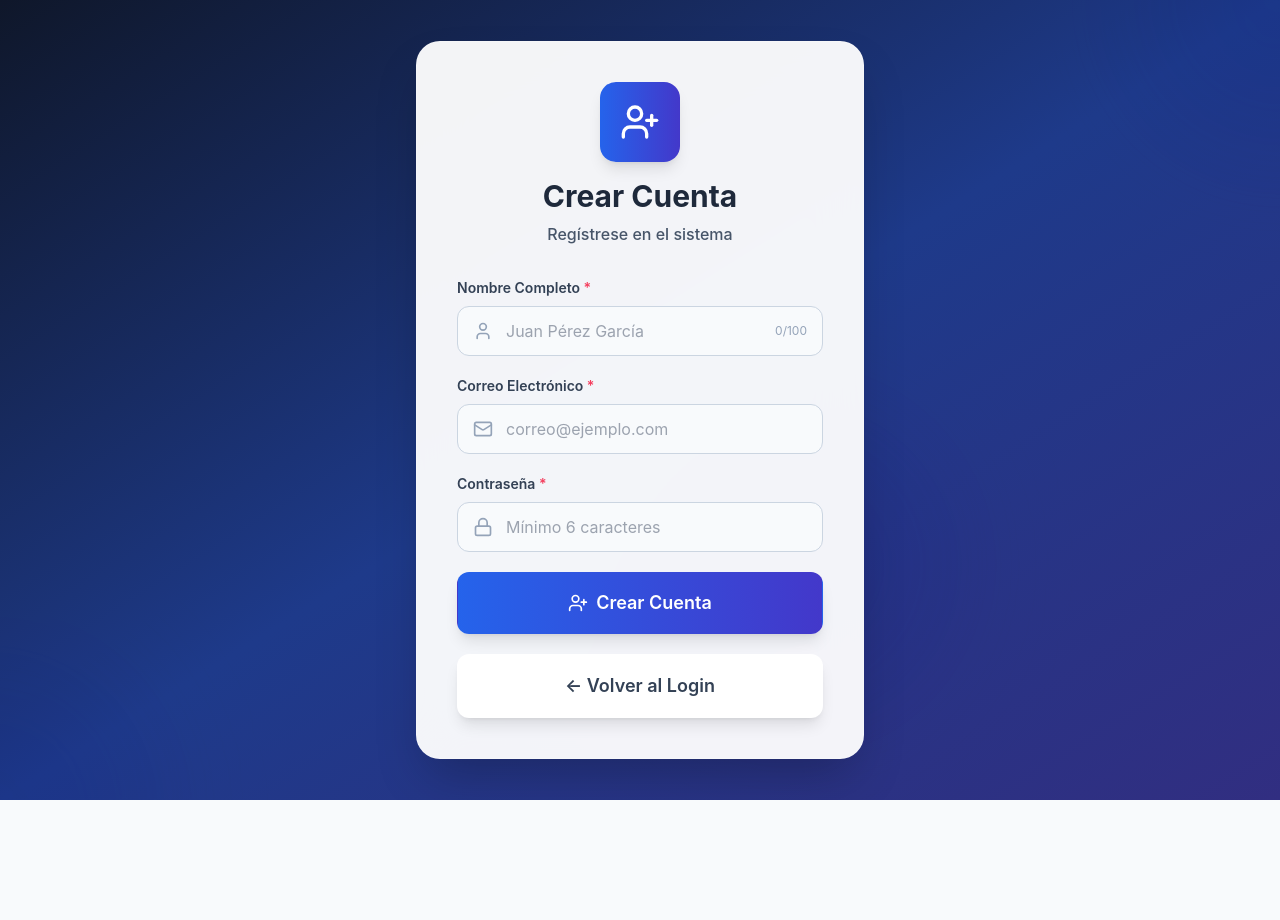
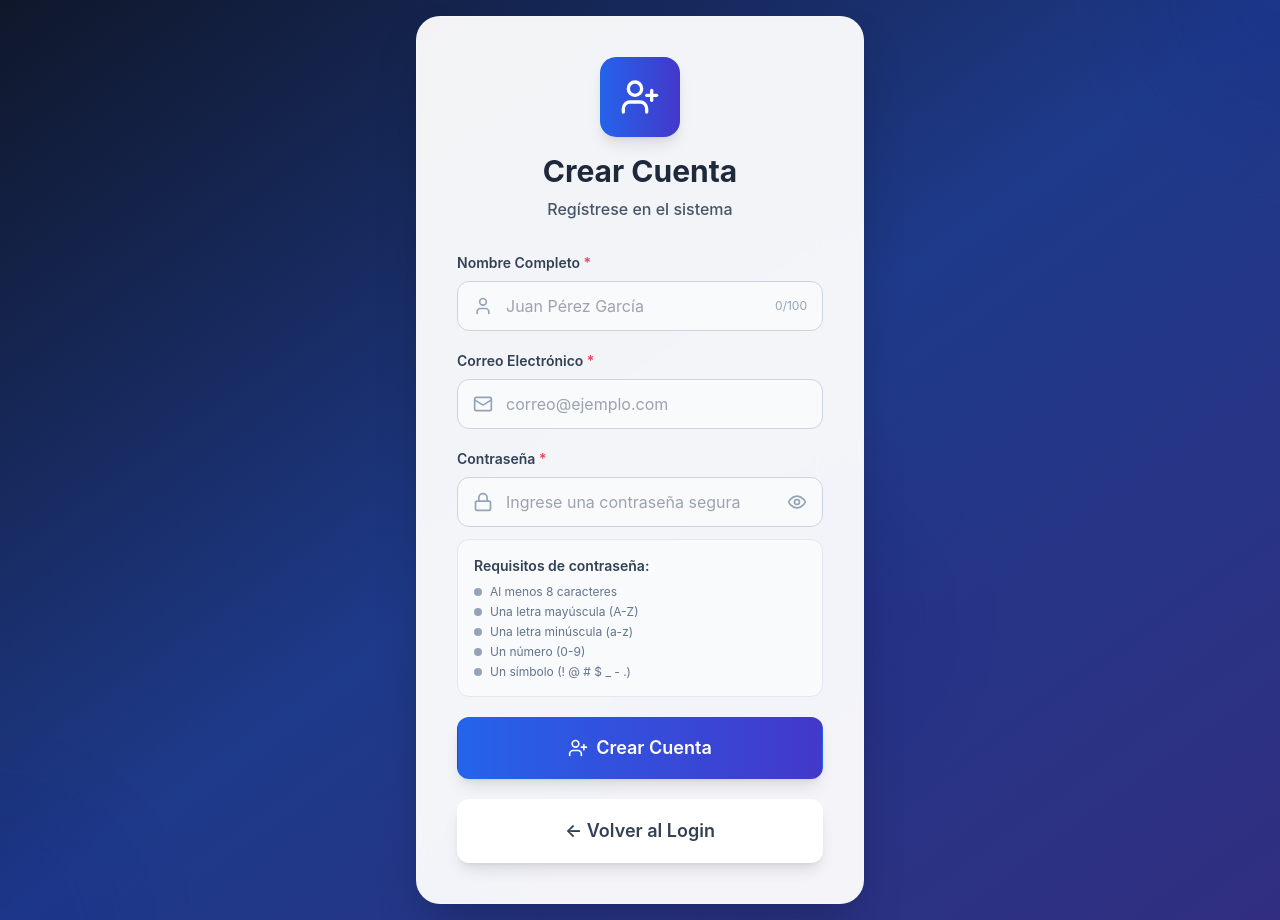
Before and after one commit to EmmanuelUNI/Proyecto-gestion-de-datos_DS2, a React (Vite) app in the folder frontend/: page / in a window 1280 px wide. Both pictures are taken after a click on the button "Crear Cuenta Nueva". Before the commit the page ends 800 px from the top, so only its background shows below. Built offline with nearby package versions, Linux system fonts and the light colour scheme; the HTML template or start-up script is replaced by a standard one.

Commit message:
verificaciones contraseña

```diff
--- a/frontend/src/App.jsx
+++ b/frontend/src/App.jsx
@@ -1,5 +1,5 @@
 import React, { useState, useEffect, useRef } from 'react';
-import { LogOut, Plus, Edit2, Search, Trash2, FileText, AlertCircle, CheckCircle, User, Mail, Phone, Calendar, CreditCard, Users, Upload, X, UserPlus, Lock, ChevronRight, Database, Settings, BarChart3, Shield, MessageCircle, Send, Bot, Sparkles } from 'lucide-react';
+import { LogOut, Plus, Edit2, Search, Trash2, FileText, AlertCircle, CheckCircle, User, Mail, Phone, Calendar, CreditCard, Users, Upload, X, UserPlus, Lock, ChevronRight, Database, Settings, BarChart3, Shield, MessageCircle, Send, Bot, Sparkles, Eye, EyeOff } from 'lucide-react';
 
 const API_URL = '';
 
@@ -57,7 +57,12 @@ const validaciones = {
     return null;
   },
   password: (value) => {
-    if (!value || value.length < 6) return 'La contraseña debe tener al menos 6 caracteres';
+    if (!value) return 'Contraseña requerida';
+    if (value.length < 8) return 'La contraseña debe tener al menos 8 caracteres';
+    if (!/[A-Z]/.test(value)) return 'Debe contener al menos una letra mayúscula';
+    if (!/[a-z]/.test(value)) return 'Debe contener al menos una letra minúscula';
+    if (!/[0-9]/.test(value)) return 'Debe contener al menos un número';
+    if (!/[!@#$_.-]/.test(value)) return 'Debe contener al menos un símbolo (!, @, #, $, _, -, .)';
     return null;
   },
   nombre: (value) => {
@@ -156,6 +161,97 @@ const Input = ({ label, type = 'text', value, onChange, error, required = false,
     )}
   </div>
 );
+
+// Nuevo componente PasswordInput con validación visual mejorada
+const PasswordInput = ({ label, value, onChange, error, required = false, placeholder = '', showPasswordRequirements = false }) => {
+  const [showPassword, setShowPassword] = useState(false);
+  const [touched, setTouched] = useState(false);
+
+  const validatePassword = (password) => {
+    const requirements = {
+      length: password.length >= 8,
+      uppercase: /[A-Z]/.test(password),
+      lowercase: /[a-z]/.test(password),
+      number: /[0-9]/.test(password),
+      symbol: /[!@#$_.-]/.test(password)
+    };
+    return requirements;
+  };
+
+  const requirements = validatePassword(value);
+  const allValid = Object.values(requirements).every(Boolean);
+
+  return (
+    <div className="group">
+      <label className="block text-slate-700 mb-2 font-semibold text-sm">
+        {label} {required && <span className="text-rose-500">*</span>}
+      </label>
+      <div className="relative">
+        <div className="absolute left-4 top-1/2 transform -translate-y-1/2 text-slate-400 group-focus-within:text-blue-600 transition-colors duration-300">
+          <Lock size={20} />
+        </div>
+        <input
+          type={showPassword ? "text" : "password"}
+          value={value}
+          onChange={(e) => {
+            onChange(e.target.value);
+            if (!touched) setTouched(true);
+          }}
+          placeholder={placeholder}
+          className={`w-full pl-12 pr-12 py-3 border rounded-xl focus:outline-none focus:ring-2 transition-all duration-300 ${
+            error
+              ? 'border-rose-500 focus:ring-rose-500 bg-rose-50'
+              : touched && !allValid
+                ? 'border-amber-500 focus:ring-amber-500 bg-amber-50'
+                : 'border-slate-300 focus:ring-blue-600 focus:border-blue-600 bg-slate-50 hover:bg-white'
+          }`}
+        />
+        <button
+          type="button"
+          onClick={() => setShowPassword(!showPassword)}
+          className="absolute right-4 top-1/2 transform -translate-y-1/2 text-slate-400 hover:text-slate-600 transition-colors duration-300"
+        >
+          {showPassword ? <EyeOff size={20} /> : <Eye size={20} />}
+        </button>
+      </div>
+
+      {showPasswordRequirements && (
+        <div className="mt-3 p-4 bg-slate-50 rounded-xl border border-slate-200">
+          <p className="text-sm font-semibold text-slate-700 mb-2">Requisitos de contraseña:</p>
+          <div className="space-y-1 text-xs">
+            <div className={`flex items-center gap-2 ${requirements.length ? 'text-emerald-600' : 'text-slate-500'}`}>
+              <div className={`w-2 h-2 rounded-full ${requirements.length ? 'bg-emerald-500' : 'bg-slate-400'}`} />
+              Al menos 8 caracteres
+            </div>
+            <div className={`flex items-center gap-2 ${requirements.uppercase ? 'text-emerald-600' : 'text-slate-500'}`}>
+              <div className={`w-2 h-2 rounded-full ${requirements.uppercase ? 'bg-emerald-500' : 'bg-slate-400'}`} />
+              Una letra mayúscula (A-Z)
+            </div>
+            <div className={`flex items-center gap-2 ${requirements.lowercase ? 'text-emerald-600' : 'text-slate-500'}`}>
+              <div className={`w-2 h-2 rounded-full ${requirements.lowercase ? 'bg-emerald-500' : 'bg-slate-400'}`} />
+              Una letra minúscula (a-z)
+            </div>
+            <div className={`flex items-center gap-2 ${requirements.number ? 'text-emerald-600' : 'text-slate-500'}`}>
+              <div className={`w-2 h-2 rounded-full ${requirements.number ? 'bg-emerald-500' : 'bg-slate-400'}`} />
+              Un número (0-9)
+            </div>
+            <div className={`flex items-center gap-2 ${requirements.symbol ? 'text-emerald-600' : 'text-slate-500'}`}>
+              <div className={`w-2 h-2 rounded-full ${requirements.symbol ? 'bg-emerald-500' : 'bg-slate-400'}`} />
+              Un símbolo (! @ # $ _ - .)
+            </div>
+          </div>
+        </div>
+      )}
+
+      {error && (
+        <p className="text-rose-500 text-sm mt-2 flex items-center gap-1 animate-slideDown">
+          <AlertCircle size={14} />
+          {error}
+        </p>
+      )}
+    </div>
+  );
+};
 
 const Select = ({ label, value, onChange, options, error, required = false, icon: Icon }) => (
   <div className="group">
@@ -945,15 +1041,14 @@ export default function App() {
                 placeholder="correo@ejemplo.com"
                 icon={Mail}
               />
-              <Input
+              <PasswordInput
                 label="Contraseña"
-                type="password"
                 value={registroPassword}
-                onChange={(e) => setRegistroPassword(e.target.value)}
+                onChange={setRegistroPassword}
                 error={erroresRegistro.password}
                 required
-                placeholder="Mínimo 6 caracteres"
-                icon={Lock}
+                placeholder="Ingrese una contraseña segura"
+                showPasswordRequirements={true}
               />
               <Button onClick={handleSignup} disabled={loading} className="w-full text-lg py-4" variant="primary">
                 {loading ? (
```
